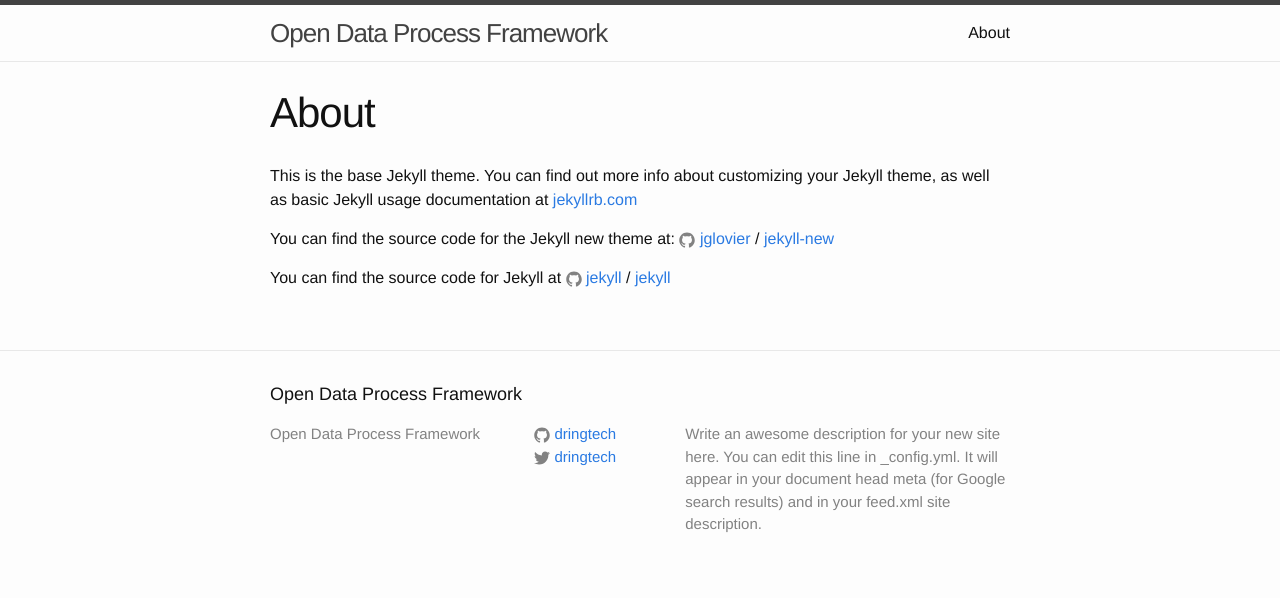
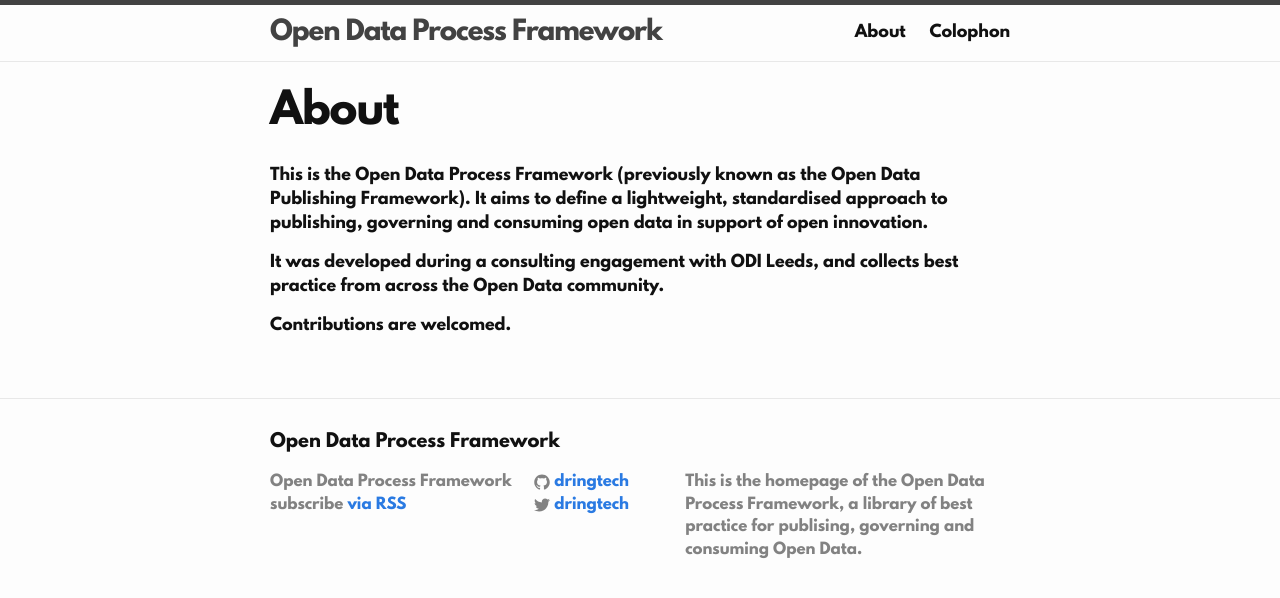
Before and after one commit to dringtech/odpf, a Jekyll site: the page built from about.md, in a window 1280 px wide. Shown: the top 598 px of the page. Built offline with Jekyll 4.4.1, drawn with Linux system fonts in a browser that asks for light colours.

Commit message:
Typesetting and rejigging
* Installed League Spartan typeface
* Updated About page
* Added Colophon
* Removed Posts
* Moved feed subscription to footer
* Updated tagline

```diff
--- a/_config.yml
+++ b/_config.yml
@@ -9,9 +9,8 @@
 title: Open Data Process Framework
 email: ""
 description: > # this means to ignore newlines until "baseurl:"
-  Write an awesome description for your new site here. You can edit this
-  line in _config.yml. It will appear in your document head meta (for
-  Google search results) and in your feed.xml site description.
+  This is the homepage of the Open Data Process Framework, a library of
+  best practice for publising, governing and consuming Open Data.
 baseurl: "" # the subpath of your site, e.g. /blog
 url: "http://odpf.dring.tech" # the base hostname & protocol for your site
 twitter_username: dringtech
--- a/_includes/footer.html
+++ b/_includes/footer.html
@@ -9,6 +9,8 @@
         <ul class="contact-list">
           <li>{{ site.title }}</li>
           <li><a href="mailto:{{ site.email }}">{{ site.email }}</a></li>
+          <li class="rss-subscribe">subscribe <a href="{{ "/feed.xml" | prepend: site.baseurl }}">via RSS</a></li>
+
         </ul>
       </div>
 
--- /dev/null
+++ b/_sass/_leaguespartan.scss
@@ -0,0 +1,14 @@
+$leaguespartan-path: "/webfonts/leaguespartan/";
+
+@font-face {
+    font-family: 'League Spartan';
+    src: url('#{$leaguespartan-path}leaguespartan-bold.eot');
+    src: url('#{$leaguespartan-path}leaguespartan-bold.eot?#iefix') format('embedded-opentype'),
+         url('#{$leaguespartan-path}leaguespartan-bold.woff2') format('woff2'),
+         url('#{$leaguespartan-path}leaguespartan-bold.woff') format('woff'),
+         url('#{$leaguespartan-path}leaguespartan-bold.ttf') format('truetype'),
+         url('#{$leaguespartan-path}leaguespartan-bold.svg#league_spartanbold') format('svg');
+    font-weight: bold;
+    font-style: normal;
+
+}
--- a/about.md
+++ b/about.md
@@ -4,12 +4,12 @@
 permalink: /about/
 ---
 
-This is the base Jekyll theme. You can find out more info about customizing your Jekyll theme, as well as basic Jekyll usage documentation at [jekyllrb.com](http://jekyllrb.com/)
+This is the Open Data Process Framework (previously known as the Open Data
+Publishing Framework). It aims to define a lightweight, standardised approach
+to publishing, governing and consuming open data in support of open
+innovation.
 
-You can find the source code for the Jekyll new theme at:
-{% include icon-github.html username="jglovier" %} /
-[jekyll-new](https://github.com/jglovier/jekyll-new)
+It was developed during a consulting engagement with ODI Leeds, and collects
+best practice from across the Open Data community.
 
-You can find the source code for Jekyll at
-{% include icon-github.html username="jekyll" %} /
-[jekyll](https://github.com/jekyll/jekyll)
+Contributions are welcomed.
--- a/css/main.scss
+++ b/css/main.scss
@@ -6,7 +6,7 @@
 
 
 // Our variables
-$base-font-family: "Helvetica Neue", Helvetica, Arial, sans-serif;
+$base-font-family: "League Spartan", "Helvetica Neue", Helvetica, Arial, sans-serif;
 $base-font-size:   16px;
 $base-font-weight: 400;
 $small-font-size:  $base-font-size * 0.875;
@@ -47,6 +47,7 @@
 
 // Import partials from `sass_dir` (defaults to `_sass`)
 @import
+        "leaguespartan",
         "base",
         "layout",
         "syntax-highlighting"
```
Also changed, not shown: _posts/2015-12-08-welcome-to-jekyll.markdown (deleted, +0 -25 lines), colophon.md (added, +11 -0 lines), index.html (+1 -17 lines), webfonts/leaguespartan/leaguespartan-bold.svg (added), webfonts/leaguespartan/leaguespartan-bold.ttf (added), webfonts/leaguespartan/leaguespartan-bold.woff (added), webfonts/leaguespartan/leaguespartan-bold.woff2 (added), 2 other files.
